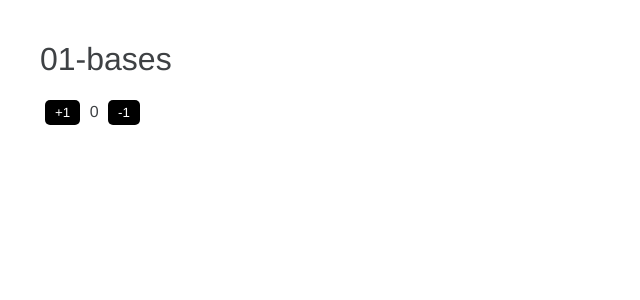
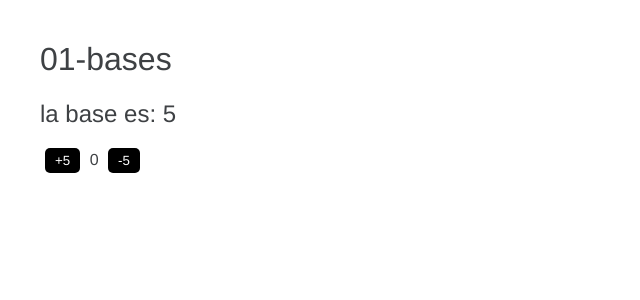
Before and after one commit to evergara/angular-basico, an Angular app: page / in a window 1280 px wide. Shown: the top 300 px of the page, without its empty margins (0-640 px from the left). Built offline with nearby package versions, Linux system fonts and the light colour scheme.

Commit message:
Ejercicio de contador agregando la propiedad base

```diff
--- a/src/app/app.component.html
+++ b/src/app/app.component.html
@@ -1,5 +1,6 @@
 <h1>{{title}}</h1>
 
-<button (click)="acumular(1);">+1</button>
+<h2>la base es: <strong>{{base}}</strong> </h2>
+<button (click)="acumular(base);">+{{base}}</button>
 <span> {{contador}} </span>
-<button (click)="acumular(-1);">-1</button>
+<button (click)="acumular(-base);">-{{base}}</button>
--- a/src/app/app.component.ts
+++ b/src/app/app.component.ts
@@ -8,6 +8,7 @@ import { Component } from '@angular/core';
 export class AppComponent {
   title: string = '01-bases';
   contador: number = 0;
+  base:number = 5;
 
 
   acumular(valor: number): void {
```
